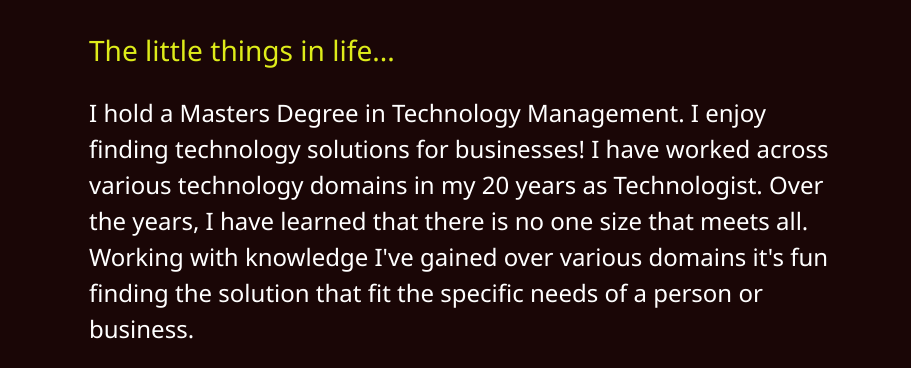
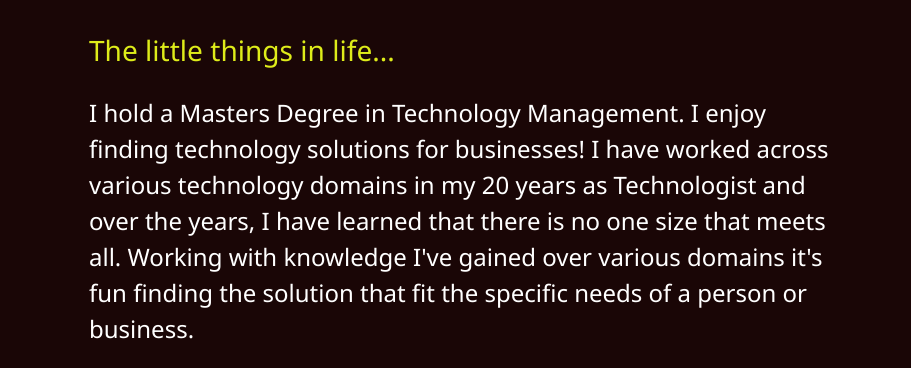
Before and after one commit to jhmblvd/thetechandiweb, a website: page dist/about.html in a window 1280 px wide. Shown: the part 289-657 px from the top of the page, 369-1280 px from the left. Drawn offline with Linux system fonts and the light colour scheme.

Commit message:
about page

```diff
--- a/dist/about.html
+++ b/dist/about.html
@@ -64,13 +64,12 @@
             <div class="bio">
                 <h3 class="text-secondary">The little things in life...</h3>
                 <p>I hold a Masters Degree in Technology Management. I enjoy finding technology solutions for
-                    businesses! I have worked across various technology domains in my 20 years as Technologist.
-                    Over the years, I have learned that there is no one size that meets all. Working with knowledge I've
+                    businesses! I have worked across various technology domains in my 20 years as Technologist and over
+                    the years, I have learned that there is no one size that meets all. Working with knowledge I've
                     gained over various
                     domains it's fun finding the solution that fit the specific needs of a person or business.
                     <p> Technology is fluid and constantly changing, and this requires a dedication to a life of
-                        learning
-                        as well as being open to new technologies and solutions.</p>
+                        learning as well as being open to new technologies and solutions.</p>
                 </p>
             </div>
 
```
